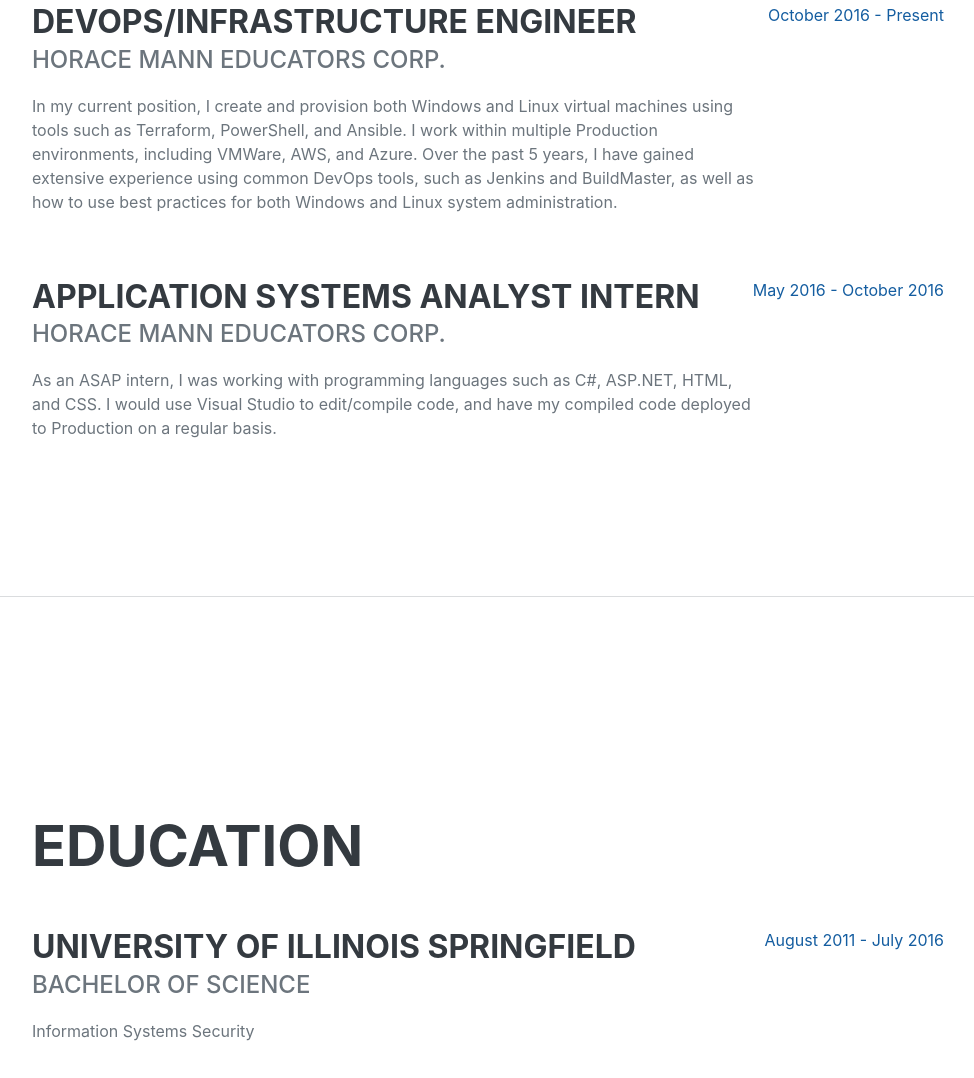
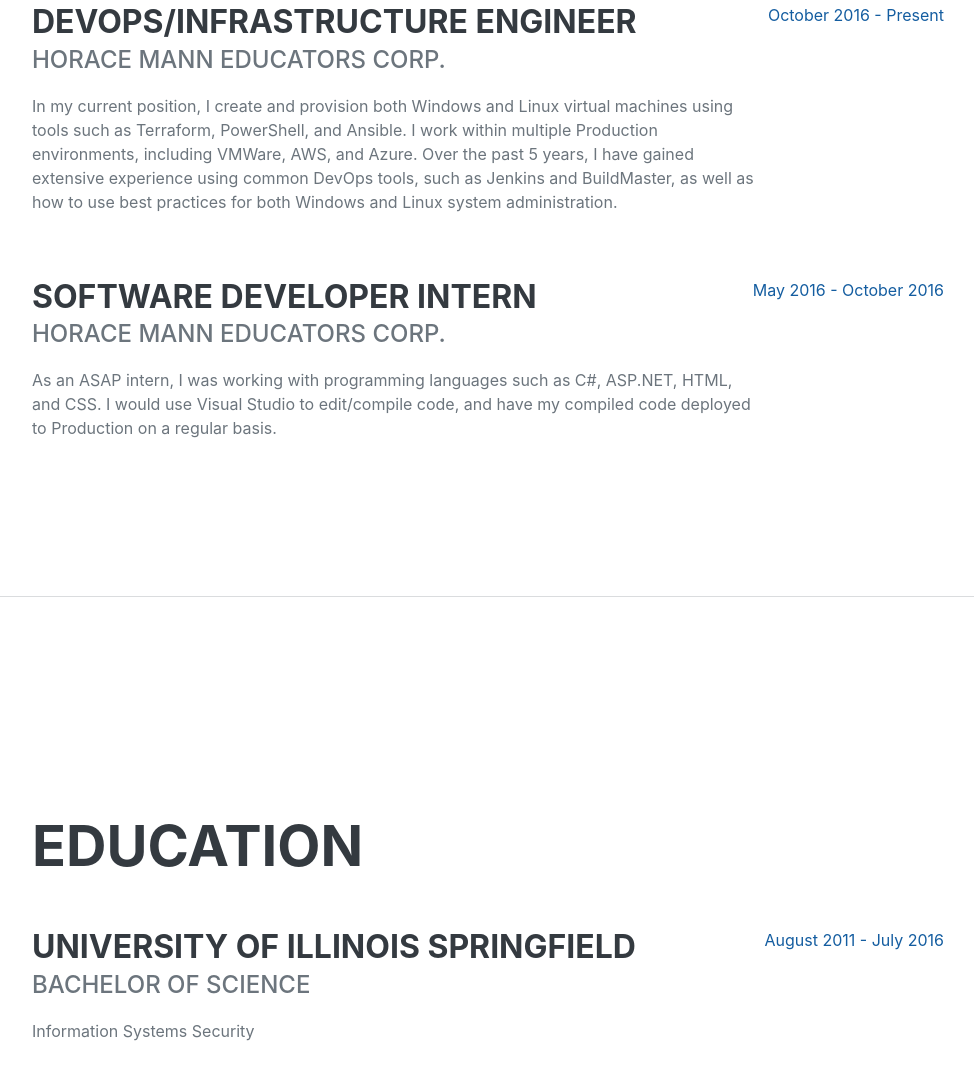
Before and after one commit to joeysaladino/joeysaladino.github.io, a plain HTML site: page index.html in a window 1280 px wide. Shown: the part 1005-2083 px from the top of the page, without its empty margins (288-1262 px from the left). Drawn offline with nearby package versions, Linux system fonts and the light colour scheme; a web font is replaced by a local one.

Commit message:
Updating internship title

```diff
--- a/index.html
+++ b/index.html
@@ -69,7 +69,7 @@
                     </div>
                     <div class="d-flex flex-column flex-md-row justify-content-between mb-5">
                         <div class="flex-grow-1">
-                            <h3 class="mb-0">Application Systems Analyst Intern</h3>
+                            <h3 class="mb-0">Software Developer Intern</h3>
                             <div class="subheading mb-3">Horace Mann Educators Corp.</div>
                             <p>As an ASAP intern, I was working with programming languages such as C#, ASP.NET, HTML, and CSS. I would use Visual Studio to edit/compile code, and have my compiled code deployed to Production on a regular basis.</p>
                         </div>
```
